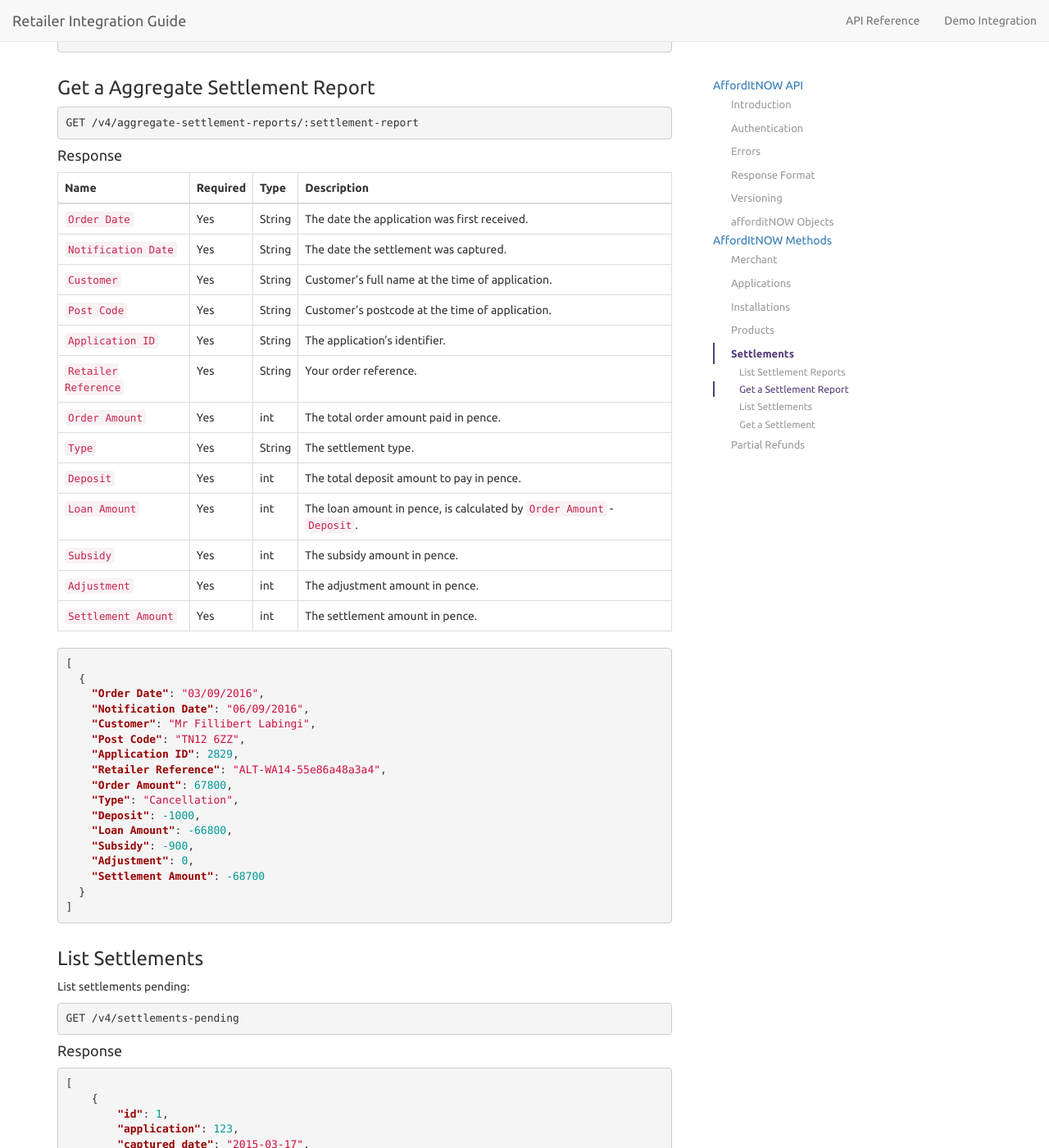
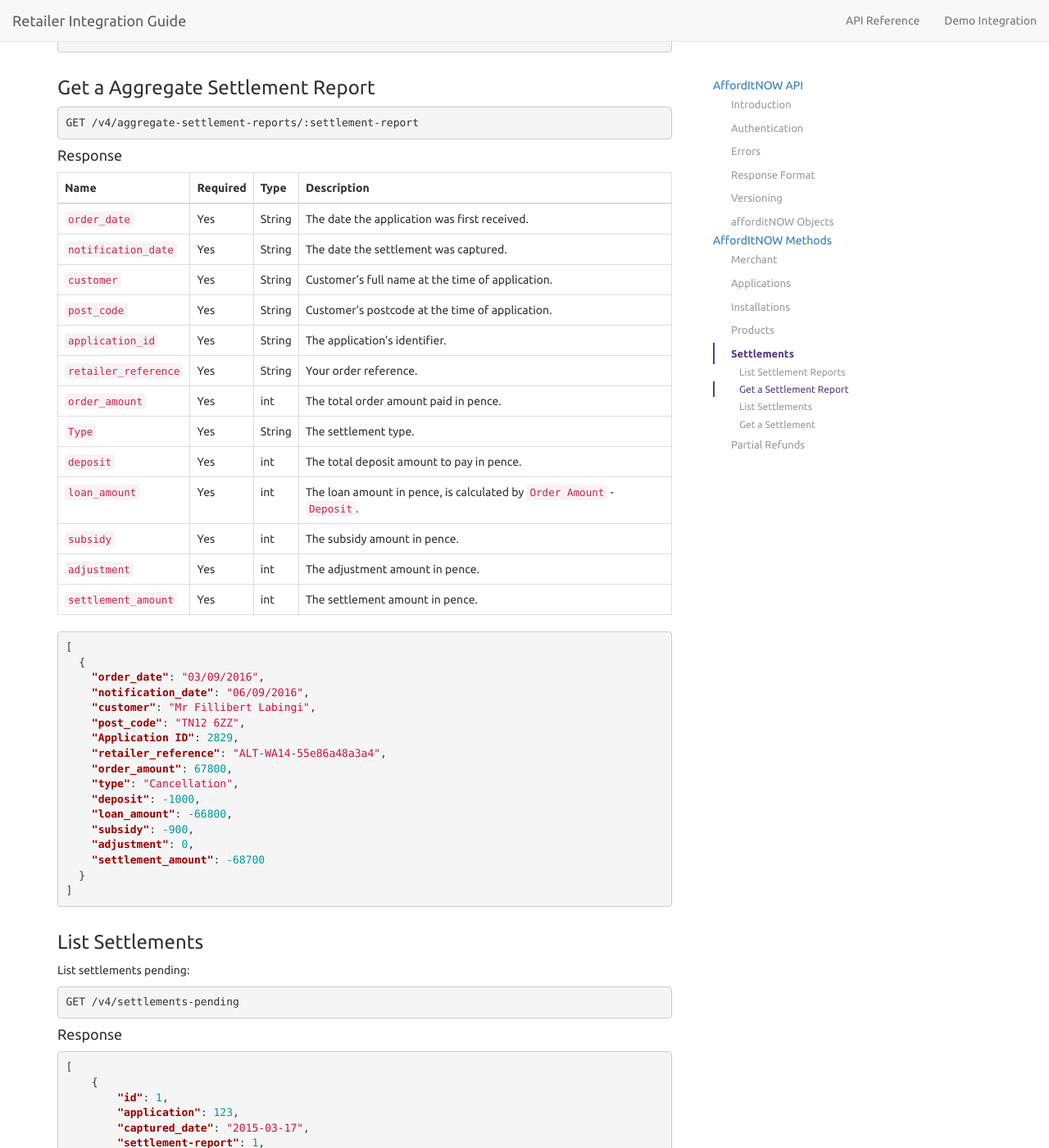
Before and after one commit to PayBreak/retailer-integration-guide, a Jekyll site: the page built from api/index.md, in a window 1280 px wide and 1400 px high, scrolled down 31558 px. Shown: the whole window at 82% size. Built offline with Jekyll 4.4.1, drawn with Linux system fonts in a browser that asks for light colours; nearby versions of some CDN libraries; Markdown is read by kramdown in place of the engine named in the settings.

````diff
--- a/_includes/v4/settlements.md
+++ b/_includes/v4/settlements.md
@@ -86,36 +86,36 @@ GET {{ site.data.globals.api_prefix }}/aggregate-settlement-reports/:settlement-
 
 Name | Required | Type | Description
 --- | --- | --- | ---
-`Order Date` | Yes | String | The date the application was first received.
-`Notification Date` | Yes | String | The date the settlement was captured.
-`Customer` | Yes | String | Customer's full name at the time of application.
-`Post Code` | Yes | String | Customer's postcode at the time of application.
-`Application ID` | Yes | String | The application's identifier.
-`Retailer Reference` | Yes | String | Your order reference.
-`Order Amount` | Yes | int |The total order amount paid in pence.
+`order_date` | Yes | String | The date the application was first received.
+`notification_date` | Yes | String | The date the settlement was captured.
+`customer` | Yes | String | Customer's full name at the time of application.
+`post_code` | Yes | String | Customer's postcode at the time of application.
+`application_id` | Yes | String | The application's identifier.
+`retailer_reference` | Yes | String | Your order reference.
+`order_amount` | Yes | int |The total order amount paid in pence.
 `Type` | Yes | String | The settlement type.
-`Deposit` | Yes | int | The total deposit amount to pay in pence.
-`Loan Amount` | Yes | int | The loan amount in pence, is calculated by `Order Amount` - `Deposit`.
-`Subsidy` | Yes | int |The subsidy amount in pence.
-`Adjustment` | Yes | int | The adjustment amount in pence.
-`Settlement Amount` | Yes | int | The settlement amount in pence.
+`deposit` | Yes | int | The total deposit amount to pay in pence.
+`loan_amount` | Yes | int | The loan amount in pence, is calculated by `Order Amount` - `Deposit`.
+`subsidy` | Yes | int |The subsidy amount in pence.
+`adjustment` | Yes | int | The adjustment amount in pence.
+`settlement_amount` | Yes | int | The settlement amount in pence.
 
 ```json
 [
   {
-    "Order Date": "03/09/2016",
-    "Notification Date": "06/09/2016",
-    "Customer": "Mr Fillibert Labingi",
-    "Post Code": "TN12 6ZZ",
+    "order_date": "03/09/2016",
+    "notification_date": "06/09/2016",
+    "customer": "Mr Fillibert Labingi",
+    "post_code": "TN12 6ZZ",
     "Application ID": 2829,
-    "Retailer Reference": "ALT-WA14-55e86a48a3a4",
-    "Order Amount": 67800,
-    "Type": "Cancellation",
-    "Deposit": -1000,
-    "Loan Amount": -66800,
-    "Subsidy": -900,
-    "Adjustment": 0,
-    "Settlement Amount": -68700
+    "retailer_reference": "ALT-WA14-55e86a48a3a4",
+    "order_amount": 67800,
+    "type": "Cancellation",
+    "deposit": -1000,
+    "loan_amount": -66800,
+    "subsidy": -900,
+    "adjustment": 0,
+    "settlement_amount": -68700
   }
 ]
 ```
````
